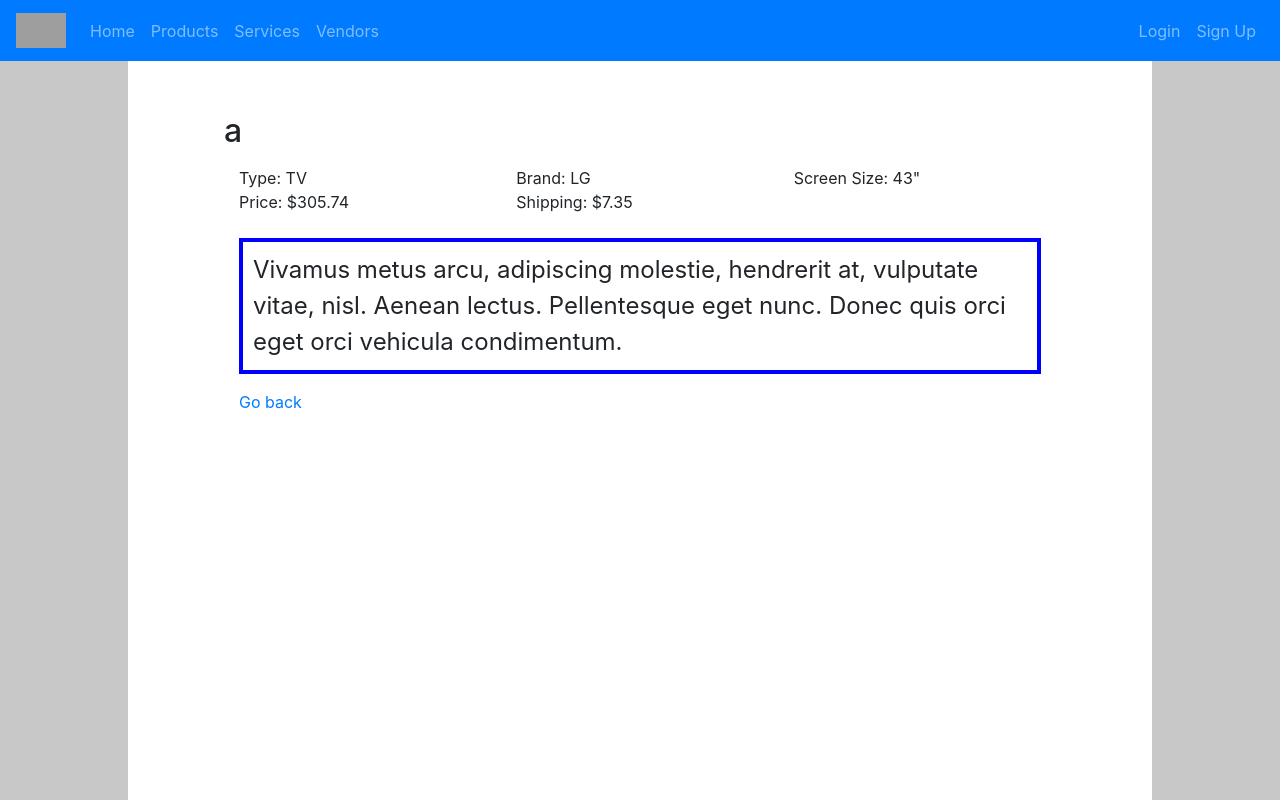
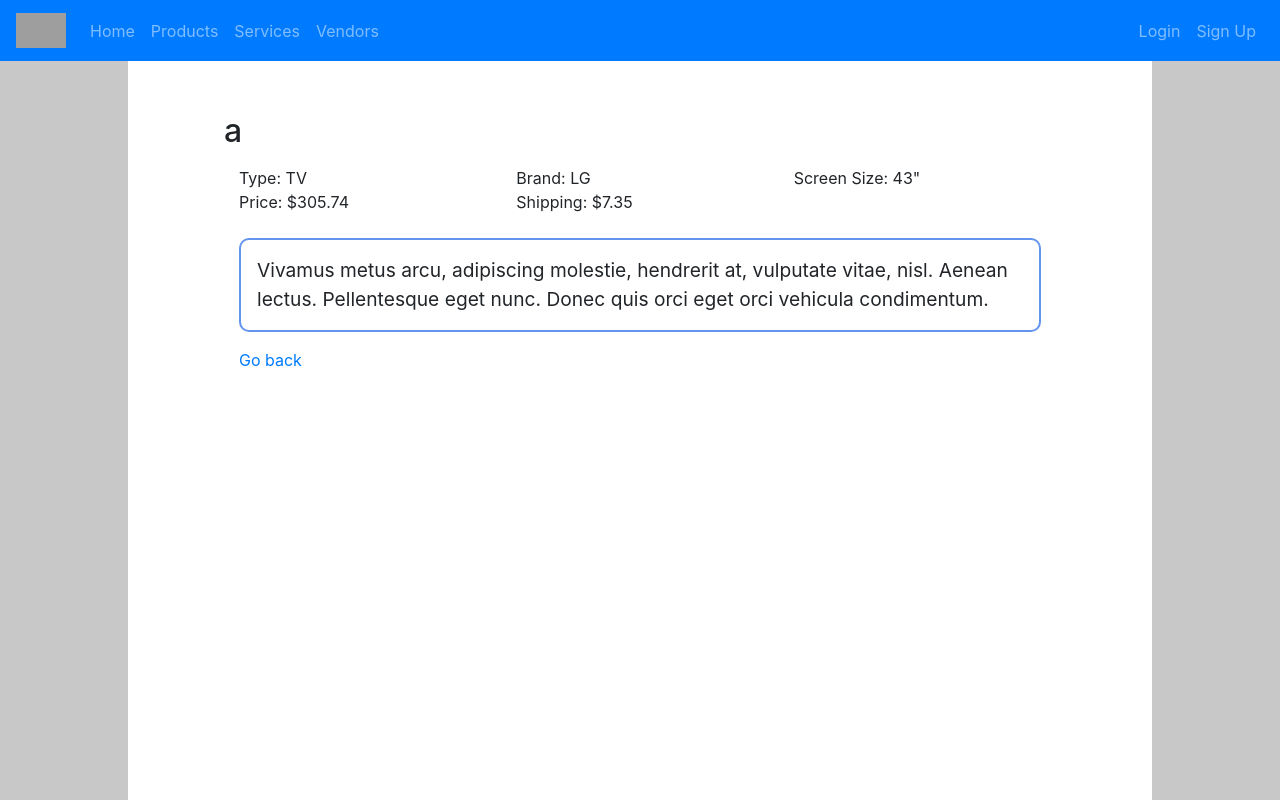
Before and after one commit to WoodardEric/cs360-database, a Django app: page /products/370/ in a window 1280 px wide. Run offline with Django 4.2, Linux system fonts and the light colour scheme; data comes from the database, SQL or seed files in the repository; some libraries are stand-ins or nearby versions; grey boxes are pictures that could not be loaded.

Commit message:
Changed item pages to match product tiles

```diff
--- a/static/style.css
+++ b/static/style.css
@@ -26,10 +26,17 @@ img {
 #product {
     min-width: 256px;
     max-width: 384px;
+    margin: 32px;
+}
+
+#product, #text-box {
+    padding: 16px;
     border-style: solid;
     border-radius: 10px;
     border-width: 2px;
     border-color: cornflowerblue;
-    margin: 32px;
-    padding: 16px;
 }
+
+#text-box {
+    font-size: larger;
+}
--- a/templates/item.html
+++ b/templates/item.html
@@ -28,7 +28,7 @@
     <br>
 
     <!-- Description -->
-    <p style="padding: 10px; border: 4px solid blue;"><font size="5">{{ product.description }}</font></p>
+    <p id="text-box">{{ product.description }}</p>
 
     <!-- Back button -->
     <a href="{{request.META.HTTP_REFERER}}">Go back</a>
```
